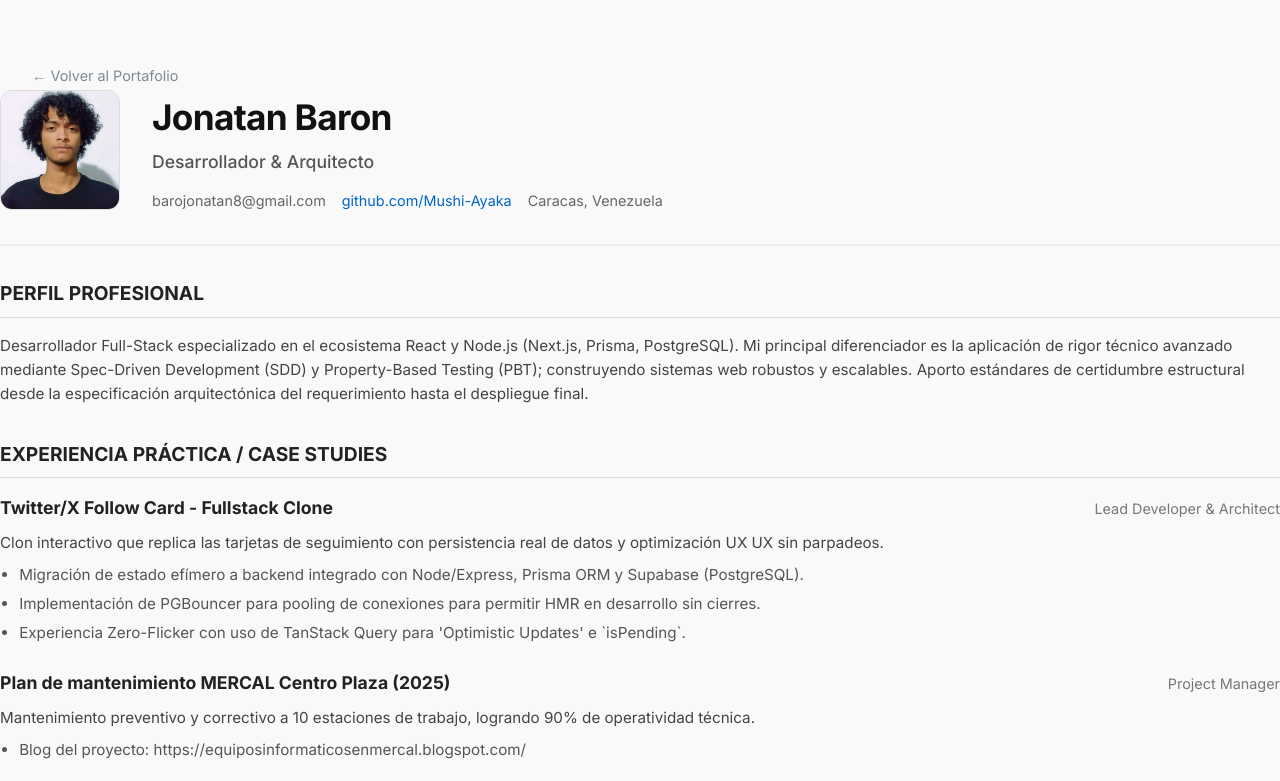
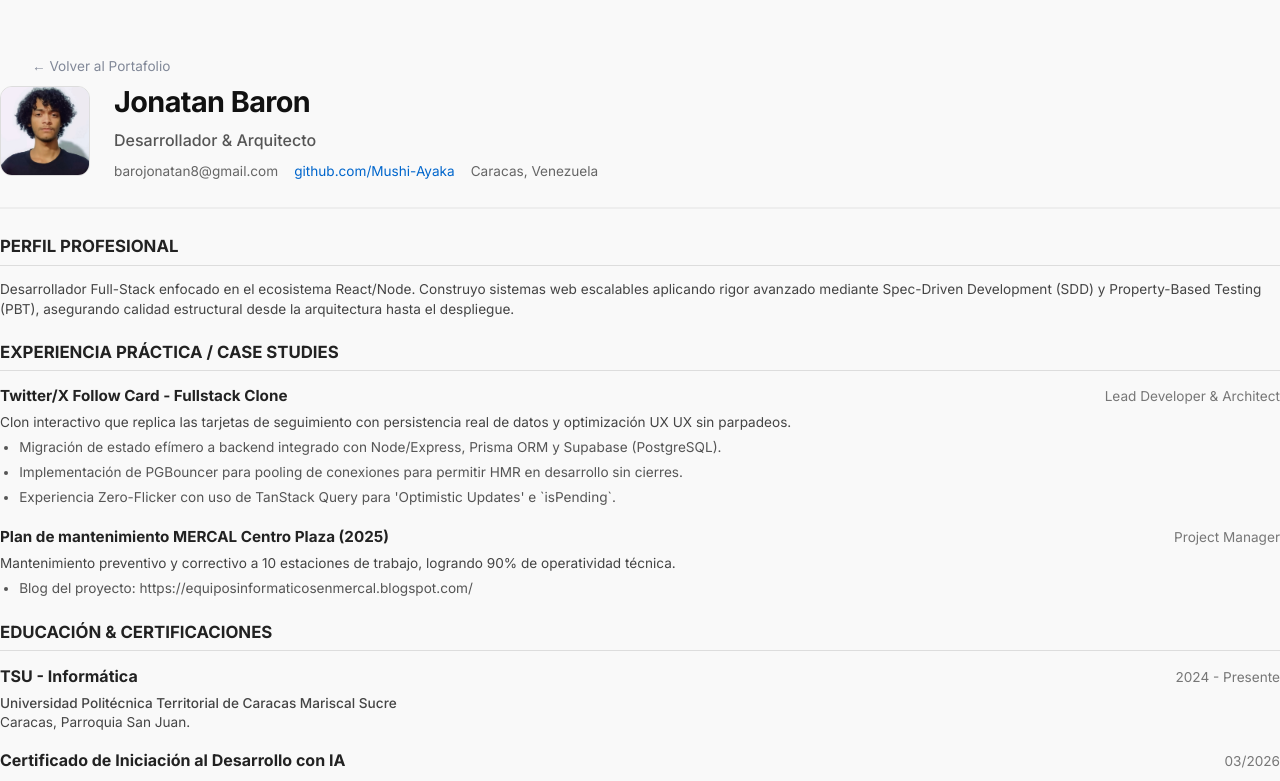
Before and after one commit to Mushi-Ayaka/Portafolio, a Next.js app: page /cv in a window 1280 px wide. Shown: the top 781 px of the page. Built offline with nearby package versions, Linux system fonts and the light colour scheme.

Commit message:
feat: add CV page with professional profile, experience, and print functionality

```diff
--- a/src/app/cv/cv.module.css
+++ b/src/app/cv/cv.module.css
@@ -1,7 +1,7 @@
 .cv-container {
   max-width: 800px;
-  margin: 2rem auto;
-  padding: 3rem;
+  margin: 1.5rem auto;
+  padding: 2rem 2.5rem;
   background-color: white;
   color: black;
   border-radius: 8px;
@@ -11,40 +11,40 @@
 
 .header {
   display: flex;
-  gap: 2rem;
+  gap: 1.5rem;
   align-items: center;
   border-bottom: 2px solid #eee;
-  padding-bottom: 2rem;
-  margin-bottom: 2rem;
+  padding-bottom: 1.5rem;
+  margin-bottom: 1.5rem;
 }
 
 .photo {
-  width: 120px;
-  height: 120px;
+  width: 90px;
+  height: 90px;
   border-radius: 12px;
   object-fit: cover;
   border: 1px solid #ddd;
 }
 
 .headerInfo h1 {
-  font-size: 2.2rem;
+  font-size: 1.8rem;
   margin-bottom: 0.2rem;
   color: #111;
   letter-spacing: -0.02em;
 }
 
 .headerInfo h2 {
-  font-size: 1.1rem;
+  font-size: 1rem;
   color: #555;
   font-weight: 500;
-  margin-bottom: 0.8rem;
+  margin-bottom: 0.5rem;
 }
 
 .contact {
   display: flex;
   flex-wrap: wrap;
   gap: 1rem;
-  font-size: 0.9rem;
+  font-size: 0.85rem;
   color: #666;
 }
 
@@ -54,22 +54,22 @@
 }
 
 .section {
-  margin-bottom: 2rem;
+  margin-bottom: 1.2rem;
 }
 
 .sectionTitle {
-  font-size: 1.2rem;
+  font-size: 1.05rem;
   font-weight: 700;
   color: #222;
   text-transform: uppercase;
   border-bottom: 1px solid #ddd;
-  padding-bottom: 0.5rem;
-  margin-bottom: 1rem;
+  padding-bottom: 0.3rem;
+  margin-bottom: 0.8rem;
 }
 
 .text {
-  font-size: 0.95rem;
-  line-height: 1.6;
+  font-size: 0.85rem;
+  line-height: 1.5;
   color: #444;
 }
 
@@ -92,40 +92,41 @@
 }
 
 .jobItem {
-  margin-bottom: 1.5rem;
+  margin-bottom: 1rem;
 }
 
 .jobHeader {
   display: flex;
   justify-content: space-between;
   align-items: baseline;
-  margin-bottom: 0.5rem;
+  margin-bottom: 0.3rem;
 }
 
 .jobHeader h3 {
-  font-size: 1.1rem;
+  font-size: 0.95rem;
   color: #222;
 }
 
 .jobHeader span {
-  font-size: 0.9rem;
+  font-size: 0.85rem;
   color: #777;
 }
 
 .jobInfo p {
-  font-size: 0.95rem;
+  font-size: 0.85rem;
   color: #444;
-  margin-bottom: 0.5rem;
+  margin-bottom: 0.3rem;
+  line-height: 1.4;
 }
 
 ul.list {
   padding-left: 1.2rem;
-  font-size: 0.95rem;
+  font-size: 0.85rem;
   color: #555;
 }
 
 ul.list li {
-  margin-bottom: 0.3rem;
+  margin-bottom: 0.2rem;
 }
 
 .printBtn {
@@ -140,7 +141,7 @@ ul.list li {
   font-weight: bold;
   cursor: pointer;
   border: none;
-  font-size: 1rem;
+  font-size: 0.9rem;
 }
 
 .printBtn:hover {
@@ -151,10 +152,10 @@ ul.list li {
 
 .backBtn {
   display: inline-block;
-  margin: 2rem 0 0 2rem;
+  margin: 1.5rem 0 0 2rem;
   color: var(--text-muted);
   text-decoration: none;
-  font-size: 0.9rem;
+  font-size: 0.85rem;
 }
 
 .backBtn:hover {
@@ -163,6 +164,11 @@ ul.list li {
 
 /* Print Styles */
 @media print {
+  @page {
+    margin: 15mm; /* Margen muy delgado para asegurar una sola hoja */
+    size: A4 portrait;
+  }
+
   .cv-container {
     margin: 0;
     padding: 0;
--- a/src/app/cv/page.tsx
+++ b/src/app/cv/page.tsx
@@ -2,12 +2,13 @@
 
 import React from 'react';
 import Link from 'next/link';
+import Image from 'next/image';
 import styles from './cv.module.css';
 import { siteConfig } from '@/config/site';
 
 // Data from the structured portfolio extracted previously
 const cvData = {
-  pitch: "Desarrollador Full-Stack especializado en el ecosistema React y Node.js (Next.js, Prisma, PostgreSQL). Mi principal diferenciador es la aplicación de rigor técnico avanzado mediante Spec-Driven Development (SDD) y Property-Based Testing (PBT); construyendo sistemas web robustos y escalables. Aporto estándares de certidumbre estructural desde la especificación arquitectónica del requerimiento hasta el despliegue final.",
+  pitch: "Desarrollador Full-Stack enfocado en el ecosistema React/Node. Construyo sistemas web escalables aplicando rigor avanzado mediante Spec-Driven Development (SDD) y Property-Based Testing (PBT), asegurando calidad estructural desde la arquitectura hasta el despliegue.",
   technicalStack: {
     frontend: ["React 19", "Next.js (App Router)", "Vite", "Zustand", "TanStack Query", "CSS Modules"],
     backend: ["Node.js", "Express", "Prisma ORM", "PostgreSQL", "Supabase"],
@@ -77,12 +78,15 @@ export default function CVPage() {
         {/* Header */}
         <header className={styles.header}>
           {/* FOTO - Debe existir en public/media/profile.jpg */}
-          <div style={{ position: 'relative', width: 120, height: 120, flexShrink: 0 }}>
-             {/* Using standard img for easier print rendering, could use next/image as well */}
-             <img
+          <div style={{ position: 'relative', width: 90, height: 90, flexShrink: 0 }}>
+             <Image
                src="/media/profile.jpg"
                alt="Jonatan Baron"
                className={styles.photo}
+               width={90}
+               height={90}
+               priority
+               unoptimized
              />
           </div>
           <div className={styles.headerInfo}>
```
